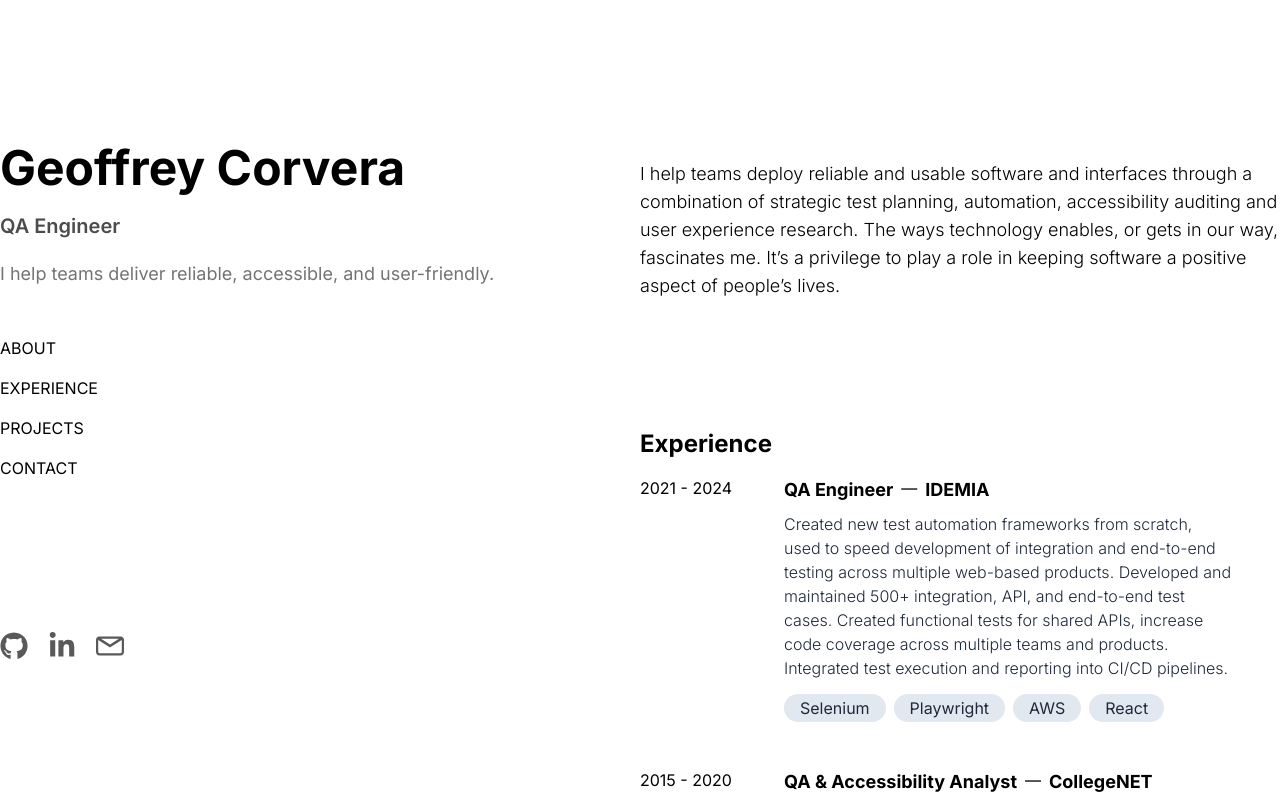
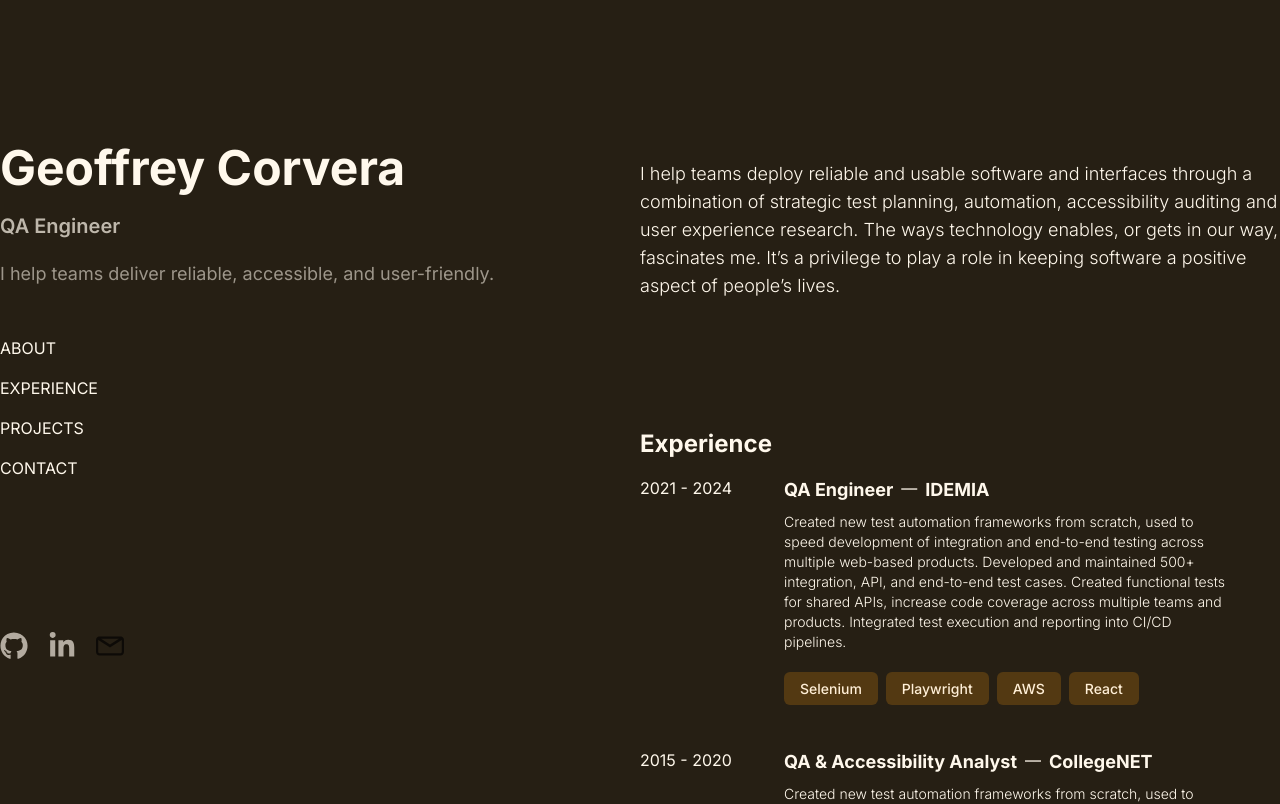
Before and after one commit to geoffcorvera/personal-website-v2, a Next.js app: page / in a window 1280 px wide. Shown: the top 804 px of the page. Built offline with nearby package versions, Linux system fonts and the light colour scheme.

Commit message:
custom theme colors & add update components

```diff
--- a/app/components/job.tsx
+++ b/app/components/job.tsx
@@ -12,7 +12,7 @@ export default function Job({ details }: { details: JobDetails }) {
           <span>&#8212;</span>
           <h5 className="text-lg font-bold">{company}</h5>
         </div>
-        <p className="font-light text-slate-800 pt-2 pb-4">{description}</p>
+        <p className="font-light text-sm py-2 mb-4">{description}</p>
         {skills && (
           <ul className="flex gap-2 flex-wrap">
             {skills.map((skill) => (
--- a/app/components/tag.tsx
+++ b/app/components/tag.tsx
@@ -1,3 +1,7 @@
 export default function Tag({ name }: { name: string }) {
-    return (<span className="rounded-full bg-slate-200 px-4 py-1 text-slate-800">{name}</span>);
+  return (
+    <span className="rounded-md bg-orange bg-opacity-25 px-4 py-2 text-cream text-sm font-medium">
+      {name}
+    </span>
+  );
 }
--- a/app/layout.tsx
+++ b/app/layout.tsx
@@ -17,7 +17,7 @@ export default function RootLayout({
 }>) {
   return (
     <html lang="en">
-      <body className={inter.className}>{children}</body>
+      <body className={inter.className + " bg-soil text-white"}>{children}</body>
     </html>
   );
 }
--- a/tailwind.config.ts
+++ b/tailwind.config.ts
@@ -10,6 +10,12 @@ const config: Config = {
     extend: {
       backgroundImage: {},
     },
+    colors: {
+      white: "#FFF8EC",
+      soil: '#261F14',
+      cream: '#FFEFD7',
+      orange: '#D7890E'
+    }
   },
   plugins: [],
 };
```
